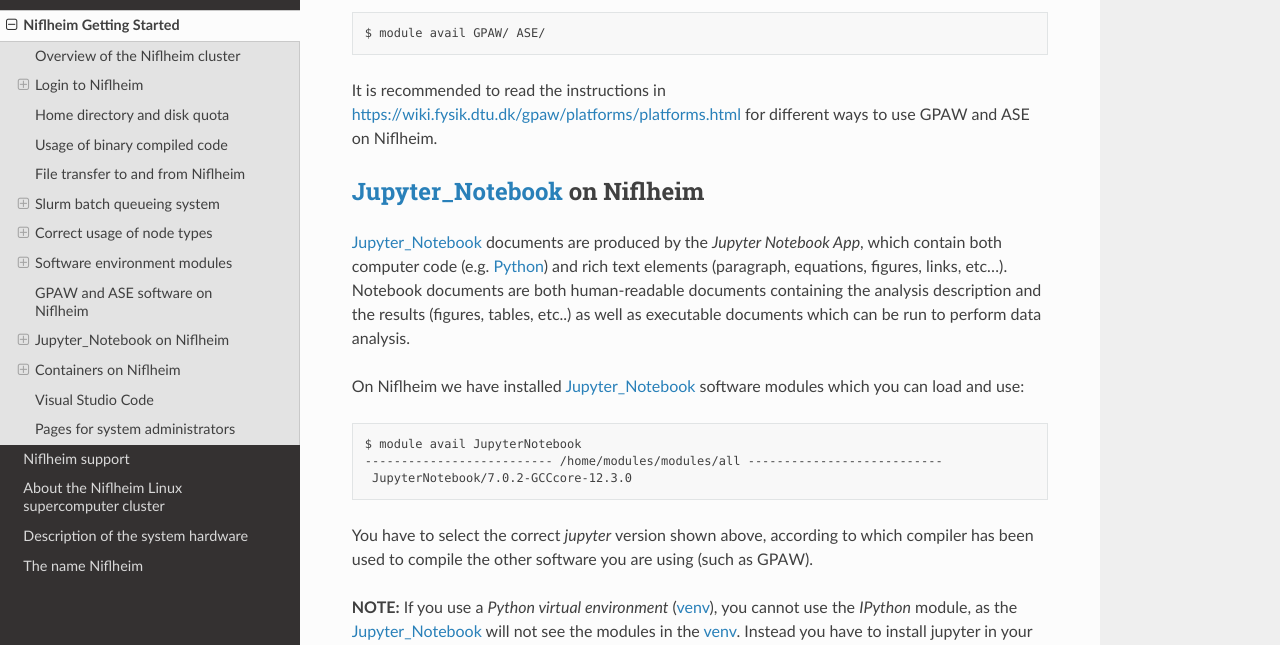
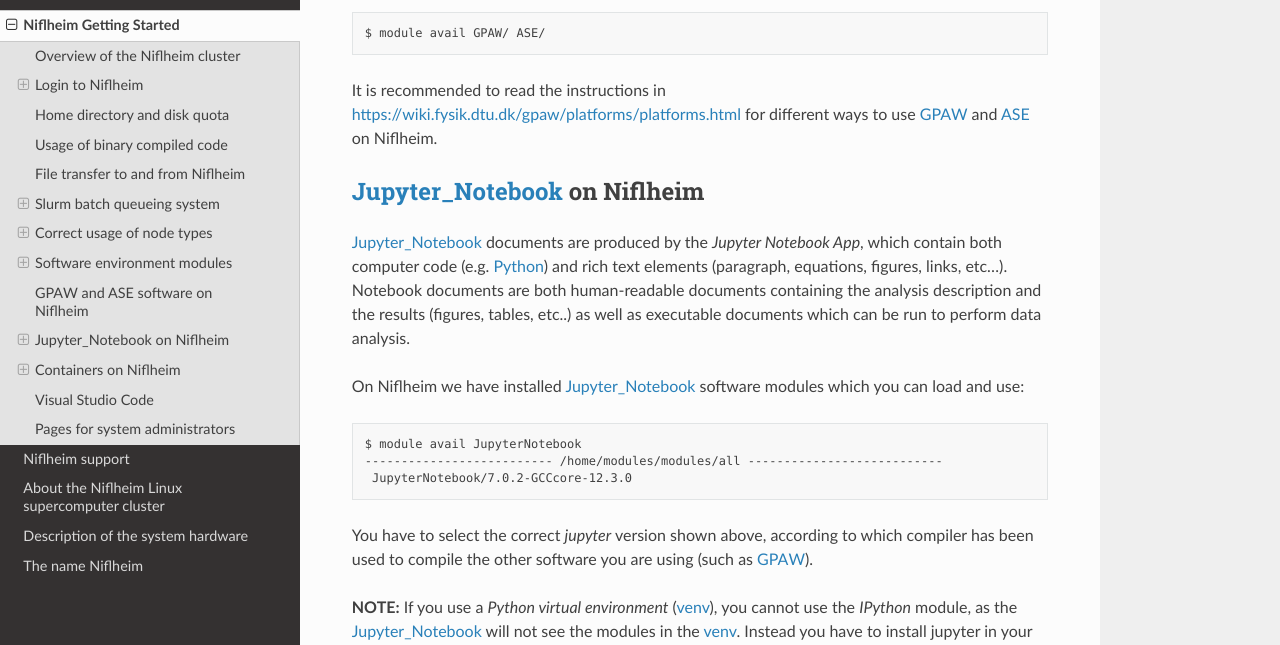
Before and after one commit to OleHolmNielsen/Niflheim_users, a Sphinx documentation site: the page built from docs/Niflheim_Getting_Started.rst, in a window 1280 px wide and 900 px high, scrolled down 16794 px. Shown: the part 153-798 px from the top of the window. Built offline with Sphinx 7.4.7 and the Read the Docs theme 2.0.0, drawn with Linux system fonts in a browser that asks for light colours.

Commit message:
Minor edits

```diff
--- a/docs/Niflheim_Getting_Started.rst
+++ b/docs/Niflheim_Getting_Started.rst
@@ -833,7 +833,7 @@
 
   $ module avail GPAW/ ASE/
 
-It is recommended to read the instructions in https://wiki.fysik.dtu.dk/gpaw/platforms/platforms.html for different ways to use GPAW and ASE on Niflheim.
+It is recommended to read the instructions in https://wiki.fysik.dtu.dk/gpaw/platforms/platforms.html for different ways to use GPAW_ and ASE_ on Niflheim.
 
 .. _GPAW: https://wiki.fysik.dtu.dk/gpaw
 .. _ASE: https://wiki.fysik.dtu.dk/ase
@@ -850,7 +850,7 @@
   -------------------------- /home/modules/modules/all ---------------------------
    JupyterNotebook/7.0.2-GCCcore-12.3.0
 
-You have to select the correct *jupyter* version shown above, according to which compiler has been used to compile the other software you are using (such as GPAW).
+You have to select the correct *jupyter* version shown above, according to which compiler has been used to compile the other software you are using (such as GPAW_).
 
 **NOTE:** If you use a *Python virtual environment* (venv_), you cannot use the *IPython* module, as the Jupyter_Notebook_ will not see the modules in the venv_.
 Instead you have to install jupyter in your venv_ (``pip install notebook``).
```
